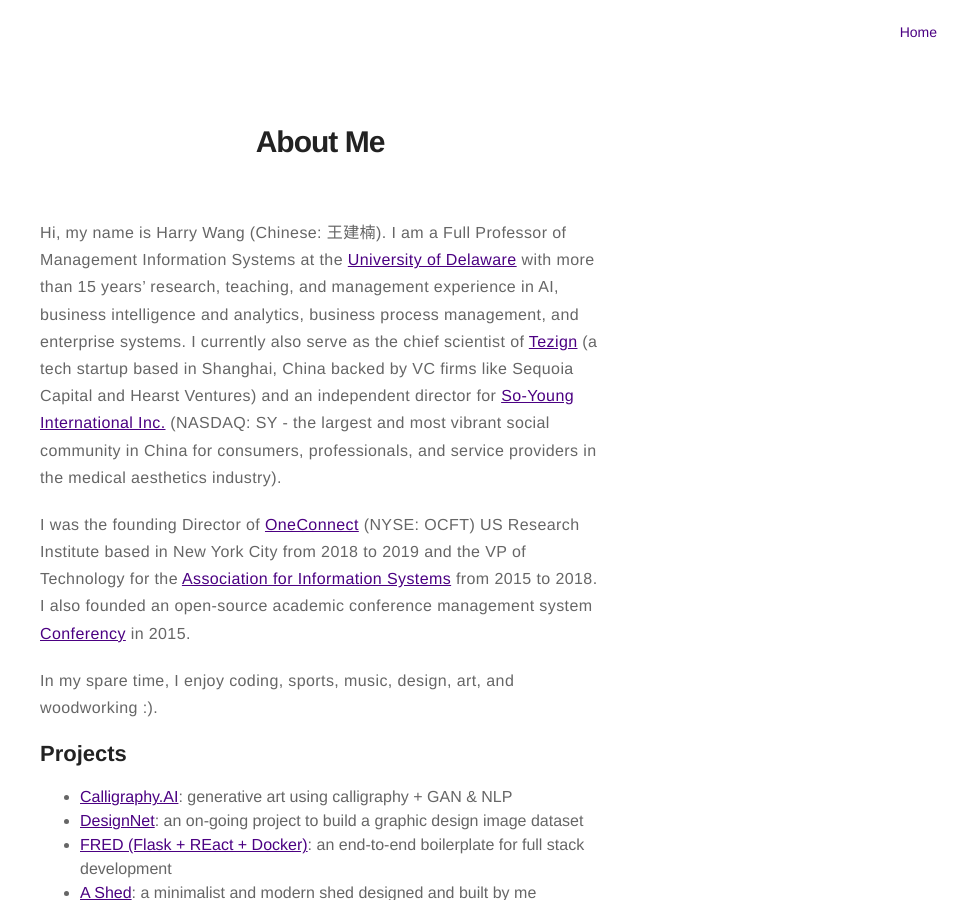
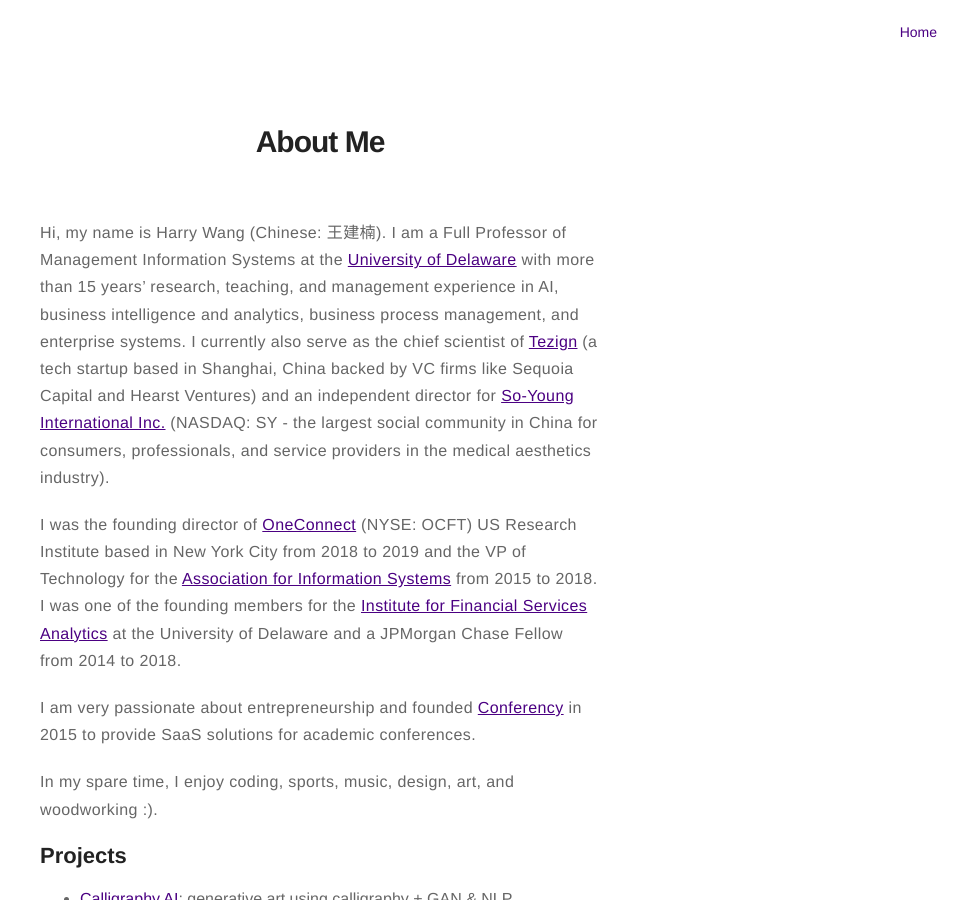
Before and after one commit to harrywang/harrywang.github.io, a Jekyll site: the page built from about.md, in a window 1280 px wide and 900 px high. Shown: the whole window, without its empty margins (320-1280 px from the left). Built offline with Jekyll 4.4.1, drawn with Linux system fonts in a browser that asks for light colours.

Commit message:
update about

```diff
--- a/about.md
+++ b/about.md
@@ -4,9 +4,11 @@
 ---
 # About Me
 
-Hi, my name is Harry Wang (Chinese: 王建楠). I am a Full Professor of Management Information Systems at the [University of Delaware](https://www.udel.edu/) with more than 15 years' research, teaching, and management experience in AI, business intelligence and analytics, business process management, and enterprise systems. I currently also serve as the chief scientist of [Tezign](https://www.tezign.com) (a tech startup based in Shanghai, China backed by VC firms like Sequoia Capital and Hearst Ventures) and an independent director for [So-Young International Inc.](https://www.soyoung.com) (NASDAQ: SY - the largest and most vibrant social community in China for consumers, professionals, and service providers in the medical aesthetics industry).
+Hi, my name is Harry Wang (Chinese: 王建楠). I am a Full Professor of Management Information Systems at the [University of Delaware](https://www.udel.edu/) with more than 15 years' research, teaching, and management experience in AI, business intelligence and analytics, business process management, and enterprise systems. I currently also serve as the chief scientist of [Tezign](https://www.tezign.com) (a tech startup based in Shanghai, China backed by VC firms like Sequoia Capital and Hearst Ventures) and an independent director for [So-Young International Inc.](https://www.soyoung.com) (NASDAQ: SY - the largest social community in China for consumers, professionals, and service providers in the medical aesthetics industry).
 
-I was the founding Director of [OneConnect](https://www.ocft.com/) (NYSE: OCFT) US Research Institute based in New York City from 2018 to 2019 and the VP of Technology for the [Association for Information Systems](https://aisnet.org/) from 2015 to 2018. I also founded an open-source academic conference management system [Conferency](https://www.conferency.com/) in 2015.
+I was the founding director of [OneConnect](https://www.ocft.com/) (NYSE: OCFT) US Research Institute based in New York City from 2018 to 2019 and the VP of Technology for the [Association for Information Systems](https://aisnet.org/) from 2015 to 2018. I was one of the founding members for the [Institute for Financial Services Analytics](https://lerner.udel.edu/centers/institute-for-financial-services-analytics/) at the University of Delaware and a JPMorgan Chase Fellow from 2014 to 2018.
+
+I am very passionate about entrepreneurship and founded [Conferency](https://www.conferency.com/) in 2015 to provide SaaS solutions for academic conferences.
 
 In my spare time, I enjoy coding, sports, music, design, art, and woodworking :).
 
```
